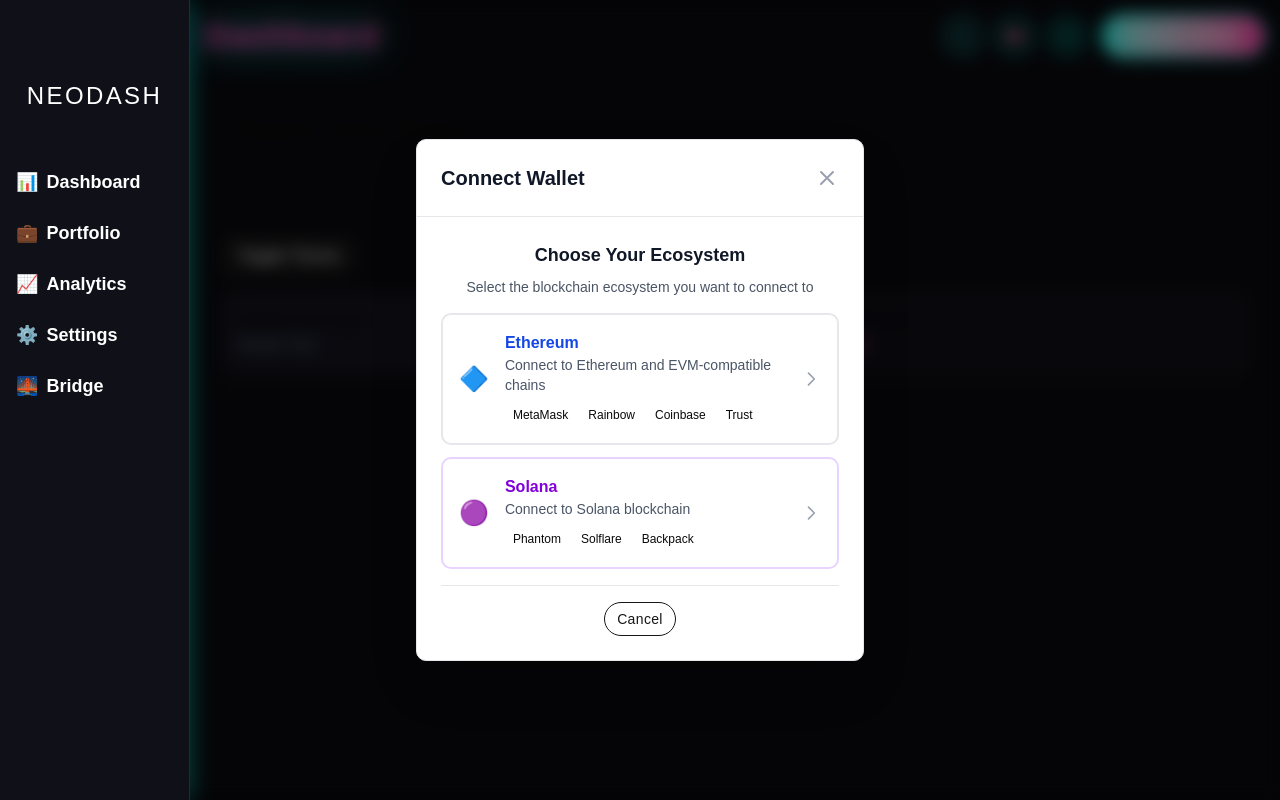
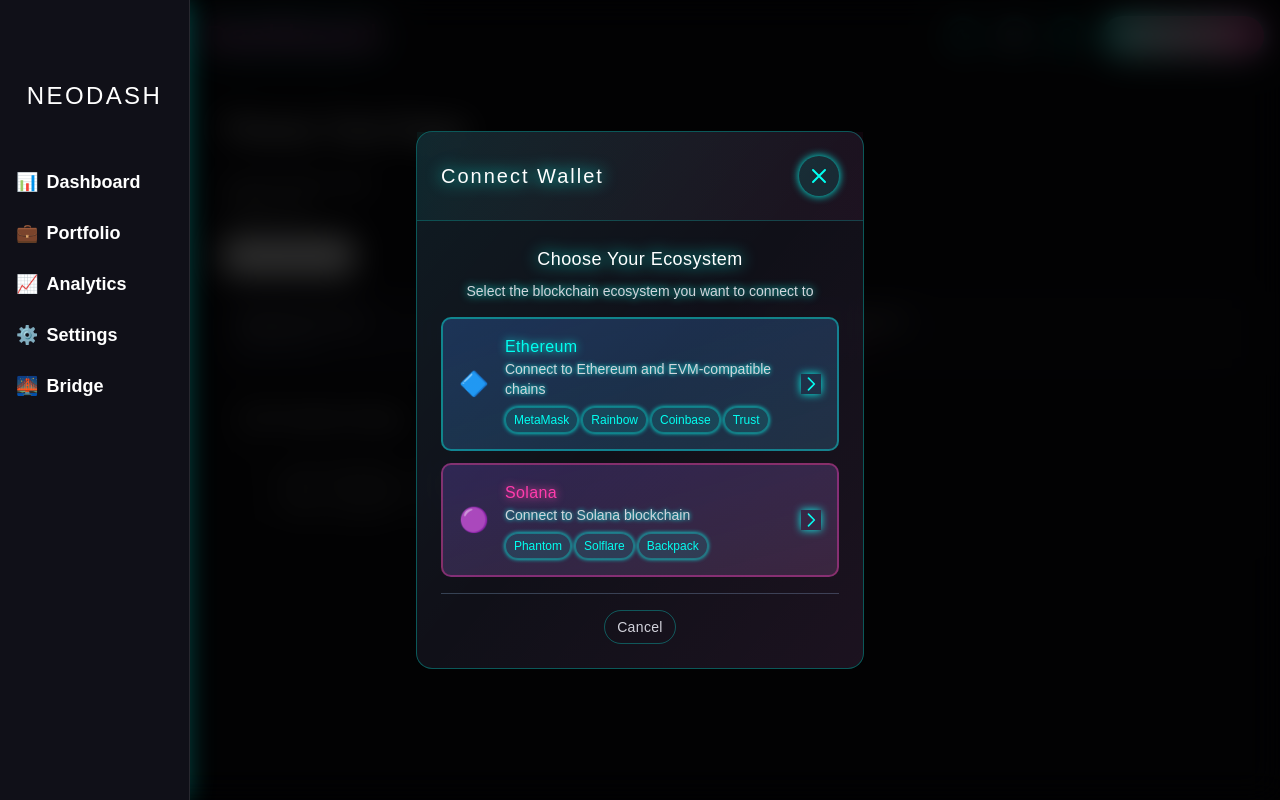
Before and after one commit to neodash-org/neodash-ui, a Next.js app: page /test-theme in a window 1280 px wide. Both pictures are taken after a click on the button "Connect Wallet". Built offline with nearby package versions, Linux system fonts and the light colour scheme.

Commit message:
wallet modal v1

```diff
--- a/src/components/Header.tsx
+++ b/src/components/Header.tsx
@@ -51,7 +51,6 @@
             toggleTheme();
           }}
           data-testid="theme-toggle"
-          data-theme={isDark ? 'dark' : 'light'}
           className="w-8 h-8 md:w-8 md:h-8 bg-bg-card/70 border border-white/10 rounded-full flex items-center justify-center cursor-pointer shadow-[0_0_8px_var(--color-neon-cyan)] transition-all duration-300 hover:scale-105 active:scale-95"
           aria-label={t('actions.toggleTheme')}
         >
--- a/src/components/wallet/EcosystemSelector.tsx
+++ b/src/components/wallet/EcosystemSelector.tsx
@@ -15,8 +15,10 @@
       description: 'Connect to Ethereum and EVM-compatible chains',
       icon: '🔷',
       wallets: ['MetaMask', 'Rainbow', 'Coinbase', 'Trust'],
-      color: 'bg-blue-50 dark:bg-blue-900/20 border-blue-200 dark:border-blue-800',
-      textColor: 'text-blue-700 dark:text-blue-300',
+      color:
+        'bg-blue-50 dark:bg-gradient-to-br dark:from-blue-900/30 dark:to-cyan-900/20 border-blue-200 dark:border-neon-cyan/40 dark:shadow-[0_0_16px_var(--color-neon-cyan-44)]',
+      textColor:
+        'text-blue-700 dark:text-neon-cyan dark:drop-shadow-[0_0_4px_var(--color-neon-cyan)]',
     },
     {
       type: 'solana' as WalletType,
@@ -24,18 +26,20 @@
       description: 'Connect to Solana blockchain',
       icon: '🟣',
       wallets: ['Phantom', 'Solflare', 'Backpack'],
-      color: 'bg-purple-50 dark:bg-purple-900/20 border-purple-200 dark:border-purple-800',
-      textColor: 'text-purple-700 dark:text-purple-300',
+      color:
+        'bg-purple-50 dark:bg-gradient-to-br dark:from-purple-900/30 dark:to-pink-900/20 border-purple-200 dark:border-neon-pink/40 dark:shadow-[0_0_16px_var(--color-neon-pink-44)]',
+      textColor:
+        'text-purple-700 dark:text-neon-pink dark:drop-shadow-[0_0_4px_var(--color-neon-pink)]',
     },
   ];
 
   return (
     <div className="space-y-4">
       <div className="text-center">
-        <h3 className="text-lg font-semibold text-gray-900 dark:text-white mb-2">
+        <h3 className="text-lg font-semibold text-gray-900 dark:text-white dark:font-[var(--font-cyberpunk)] dark:tracking-wide dark:drop-shadow-[0_0_8px_var(--color-neon-cyan)] mb-2">
           Choose Your Ecosystem
         </h3>
-        <p className="text-sm text-gray-600 dark:text-gray-400">
+        <p className="text-sm text-gray-600 dark:text-gray-300 dark:drop-shadow-[0_0_4px_var(--color-neon-cyan)]">
           Select the blockchain ecosystem you want to connect to
         </p>
       </div>
@@ -44,27 +48,33 @@
         {ecosystems.map((ecosystem) => (
           <Card
             key={ecosystem.type}
-            className={`${ecosystem.color} border-2 hover:shadow-md transition-all duration-200 cursor-pointer`}
+            className={`${ecosystem.color} border-2 hover:shadow-md dark:hover:shadow-[0_0_24px_var(--color-neon-cyan-66),0_0_32px_var(--color-neon-pink-44)] transition-all duration-300 cursor-pointer dark:hover:scale-[1.02] dark:hover:border-neon-cyan/60`}
             onClick={() => onSelect(ecosystem.type)}
             hover
           >
             <div className="flex items-center space-x-4">
               <div className="text-2xl">{ecosystem.icon}</div>
               <div className="flex-1">
-                <h4 className={`font-semibold ${ecosystem.textColor}`}>{ecosystem.name}</h4>
-                <p className="text-sm text-gray-600 dark:text-gray-400">{ecosystem.description}</p>
+                <h4
+                  className={`font-semibold dark:font-[var(--font-cyberpunk)] dark:tracking-wide ${ecosystem.textColor}`}
+                >
+                  {ecosystem.name}
+                </h4>
+                <p className="text-sm text-gray-600 dark:text-gray-300 dark:drop-shadow-[0_0_2px_var(--color-neon-cyan)]">
+                  {ecosystem.description}
+                </p>
                 <div className="flex flex-wrap gap-1 mt-2">
                   {ecosystem.wallets.map((wallet) => (
                     <span
                       key={wallet}
-                      className="text-xs bg-white/50 dark:bg-black/20 px-2 py-1 rounded-full"
+                      className="text-xs bg-white/50 dark:bg-neon-cyan/10 dark:border dark:border-neon-cyan/30 dark:text-neon-cyan dark:shadow-[0_0_4px_var(--color-neon-cyan)] px-2 py-1 rounded-full"
                     >
                       {wallet}
                     </span>
                   ))}
                 </div>
               </div>
-              <div className="text-gray-400">
+              <div className="text-gray-400 dark:text-neon-cyan dark:shadow-[0_0_8px_var(--color-neon-cyan)]">
                 <svg className="w-5 h-5" fill="none" stroke="currentColor" viewBox="0 0 24 24">
                   <path
                     strokeLinecap="round"
@@ -86,7 +96,7 @@
           variant="outline"
           size="sm"
           onClick={onClose}
-          className="text-gray-600 dark:text-gray-400"
+          className="text-gray-600 dark:text-gray-300 dark:hover:text-neon-cyan dark:border-neon-cyan/30 dark:hover:border-neon-cyan dark:hover:shadow-[0_0_8px_var(--color-neon-cyan)] dark:hover:scale-105"
         >
           Cancel
         </Button>
--- a/src/components/wallet/WalletConnectionModal.tsx
+++ b/src/components/wallet/WalletConnectionModal.tsx
@@ -30,10 +30,10 @@
       return (
         <div className="space-y-4">
           <div className="text-center">
-            <h3 className="text-lg font-semibold text-gray-900 dark:text-white mb-2">
+            <h3 className="text-lg font-semibold text-gray-900 dark:text-white dark:font-[var(--font-cyberpunk)] dark:tracking-wide dark:drop-shadow-[0_0_8px_var(--color-neon-green)] mb-2">
               Wallet Connected
             </h3>
-            <p className="text-sm text-gray-600 dark:text-gray-400">
+            <p className="text-sm text-gray-600 dark:text-gray-300 dark:drop-shadow-[0_0_4px_var(--color-neon-green)]">
               Your wallet is successfully connected
             </p>
           </div>
@@ -76,16 +76,22 @@
           </div>
 
           {/* TODO: Implement actual wallet connection logic */}
-          <Card className="text-center py-8">
-            <div className="text-4xl mb-4">{selectedEcosystem === 'evm' ? '🔷' : '🟣'}</div>
-            <h4 className="text-lg font-semibold text-gray-900 dark:text-white mb-2">
+          <Card className="text-center py-8 dark:bg-gradient-to-br dark:from-neon-cyan/5 dark:to-neon-pink/5 dark:border-neon-cyan/30 dark:shadow-[0_0_16px_var(--color-neon-cyan-44)]">
+            <div className="text-4xl mb-4 dark:drop-shadow-[0_0_8px_var(--color-neon-cyan)]">
+              {selectedEcosystem === 'evm' ? '🔷' : '🟣'}
+            </div>
+            <h4 className="text-lg font-semibold text-gray-900 dark:text-white dark:font-[var(--font-cyberpunk)] dark:tracking-wide dark:drop-shadow-[0_0_8px_var(--color-neon-cyan)] mb-2">
               Coming Soon
             </h4>
-            <p className="text-gray-600 dark:text-gray-400 mb-4">
+            <p className="text-gray-600 dark:text-gray-300 dark:drop-shadow-[0_0_4px_var(--color-neon-cyan)] mb-4">
               Wallet connection for {selectedEcosystem === 'evm' ? 'Ethereum' : 'Solana'} will be
               available soon.
             </p>
-            <Button variant="outline" onClick={handleBack}>
+            <Button
+              variant="outline"
+              onClick={handleBack}
+              className="dark:border-neon-cyan/30 dark:hover:border-neon-cyan dark:hover:shadow-[0_0_8px_var(--color-neon-cyan)] dark:hover:scale-105"
+            >
               Back to Ecosystem Selection
             </Button>
           </Card>
@@ -105,8 +111,8 @@
       className="max-w-md"
     >
       {error && (
-        <Card className="mb-4 border-red-200 dark:border-red-800 bg-red-50 dark:bg-red-900/20">
-          <div className="flex items-center space-x-2 text-red-700 dark:text-red-400">
+        <Card className="mb-4 border-red-200 dark:border-red-500/50 bg-red-50 dark:bg-red-900/20 dark:shadow-[0_0_16px_var(--color-red-44)]">
+          <div className="flex items-center space-x-2 text-red-700 dark:text-red-400 dark:drop-shadow-[0_0_4px_var(--color-red)]">
             <svg className="w-5 h-5" fill="none" stroke="currentColor" viewBox="0 0 24 24">
               <path
                 strokeLinecap="round"
@@ -115,7 +121,9 @@
                 d="M12 8v4m0 4h.01M21 12a9 9 0 11-18 0 9 9 0 0118 0z"
               />
             </svg>
-            <span className="text-sm font-medium">{error}</span>
+            <span className="text-sm font-medium dark:font-[var(--font-cyberpunk)] dark:tracking-wide">
+              {error}
+            </span>
           </div>
         </Card>
       )}
--- a/src/design-system/components/Modal.tsx
+++ b/src/design-system/components/Modal.tsx
@@ -87,12 +87,12 @@
       onClick={handleOverlayClick}
     >
       {/* Overlay */}
-      <div className="absolute inset-0 bg-black/50 backdrop-blur-sm" />
+      <div className="absolute inset-0 bg-black/50 dark:bg-black/80 backdrop-blur-sm dark:backdrop-blur-lg" />
 
       {/* Modal */}
       <div
         ref={modalRef}
-        className={`relative w-full ${sizeClasses[size]} bg-white dark:bg-gray-900 rounded-lg shadow-2xl border border-gray-200 dark:border-gray-700 focus:outline-none ${className}`}
+        className={`relative w-full ${sizeClasses[size]} bg-white/95 dark:bg-bg-card/80 border border-gray-200 dark:border-neon-cyan/30 rounded-xl dark:rounded-2xl shadow-xl dark:shadow-[0_0_32px_var(--color-neon-cyan-88),0_0_64px_var(--color-neon-pink-44)] backdrop-blur-sm dark:backdrop-blur-lg focus:outline-none dark:before:absolute dark:before:inset-0 dark:before:rounded-2xl dark:before:bg-gradient-to-br dark:before:from-neon-cyan/5 dark:before:via-transparent dark:before:to-neon-pink/5 dark:before:pointer-events-none ${className}`}
         tabIndex={-1}
         role="dialog"
         aria-modal="true"
@@ -100,13 +100,16 @@
       >
         {/* Header */}
         {title && (
-          <div className="flex items-center justify-between p-6 border-b border-gray-200 dark:border-gray-700">
-            <h2 id="modal-title" className="text-xl font-semibold text-gray-900 dark:text-white">
+          <div className="flex items-center justify-between p-6 border-b border-gray-200 dark:border-neon-cyan/20 dark:bg-gradient-to-r dark:from-neon-cyan/5 dark:to-neon-pink/5">
+            <h2
+              id="modal-title"
+              className="text-xl text-gray-900 dark:text-white font-[var(--font-cyberpunk)] tracking-widest dark:drop-shadow-[0_0_8px_var(--color-neon-cyan)]"
+            >
               {title}
             </h2>
             <button
               onClick={onClose}
-              className="text-gray-400 hover:text-gray-600 dark:hover:text-gray-300 transition-colors"
+              className="text-gray-400 hover:text-gray-600 dark:text-neon-cyan dark:hover:text-neon-pink transition-all duration-300 dark:shadow-[0_0_8px_var(--color-neon-cyan)] dark:hover:shadow-[0_0_16px_var(--color-neon-pink)] dark:hover:scale-110 dark:bg-neon-cyan/10 dark:hover:bg-neon-pink/10 rounded-full p-2"
               aria-label="Close modal"
             >
               <svg className="w-6 h-6" fill="none" stroke="currentColor" viewBox="0 0 24 24">
--- a/src/hooks/useTheme.ts
+++ b/src/hooks/useTheme.ts
@@ -36,8 +36,8 @@
     root.style.setProperty('--color-warning', currentTheme.warning);
 
     // Update document class for theme-specific CSS
-    root.classList.remove('light-mode', 'dark-mode');
-    root.classList.add(`${theme}-mode`);
+    root.classList.remove('light', 'dark');
+    root.classList.add(theme);
   }, [theme]);
 
   // Load saved theme from localStorage
```
